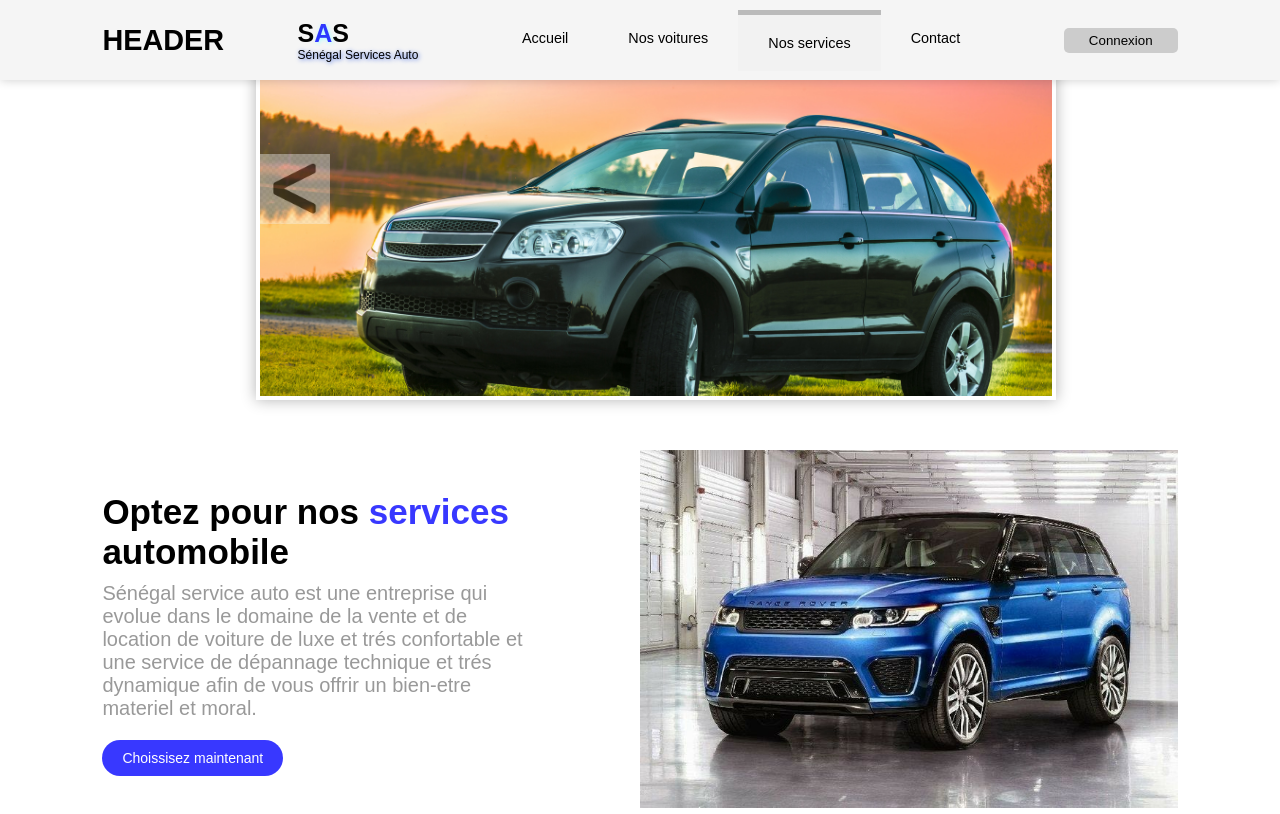
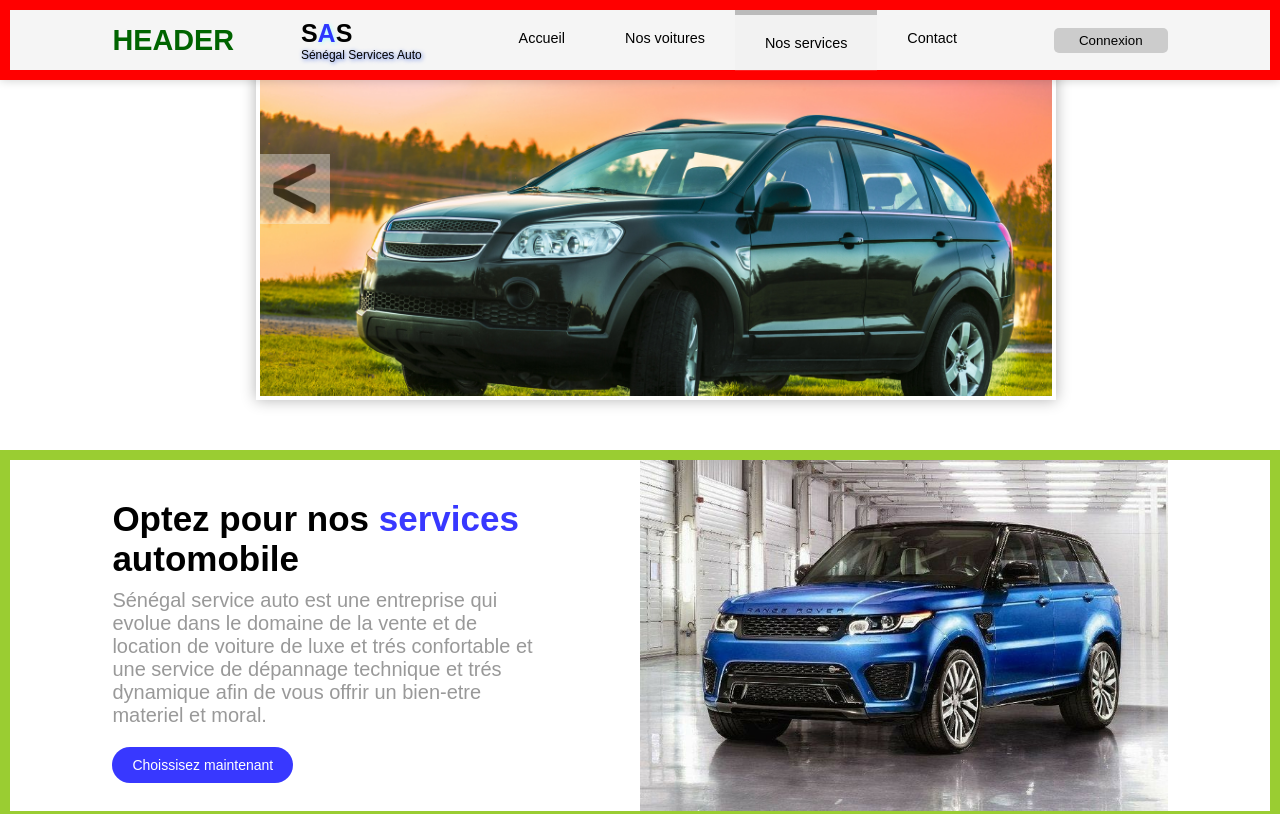
Before and after one commit to bintourassoul/projetfinal, a plain HTML site: page index.html in a window 1280 px wide. Shown: the top 814 px of the page. Drawn offline with Linux system fonts and the light colour scheme.

Commit message:
Update style.css

```diff
--- a/style.css
+++ b/style.css
@@ -31,6 +31,16 @@ header {
     padding: 0 8%;
     height: 10vh;
     box-shadow: 0 0 10px 0 rgba(0, 0, 0, 0.2);
+    border: 10px solid red;
+}
+header h1 {
+    color: darkgreen;
+}
+body section {
+    border: 10px solid yellowgreen;
+}
+footer {
+    border: 15px solid black;
 }
 header .logo {
     color: black;
```
